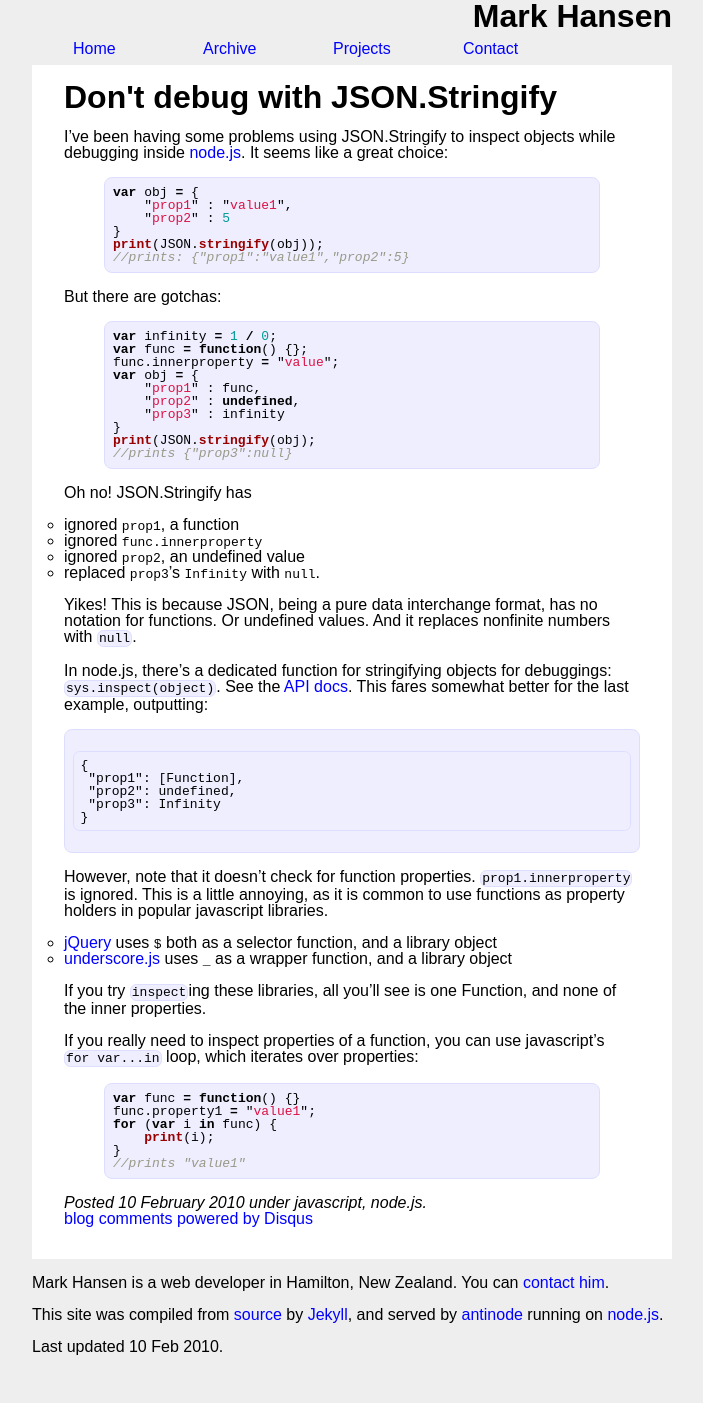
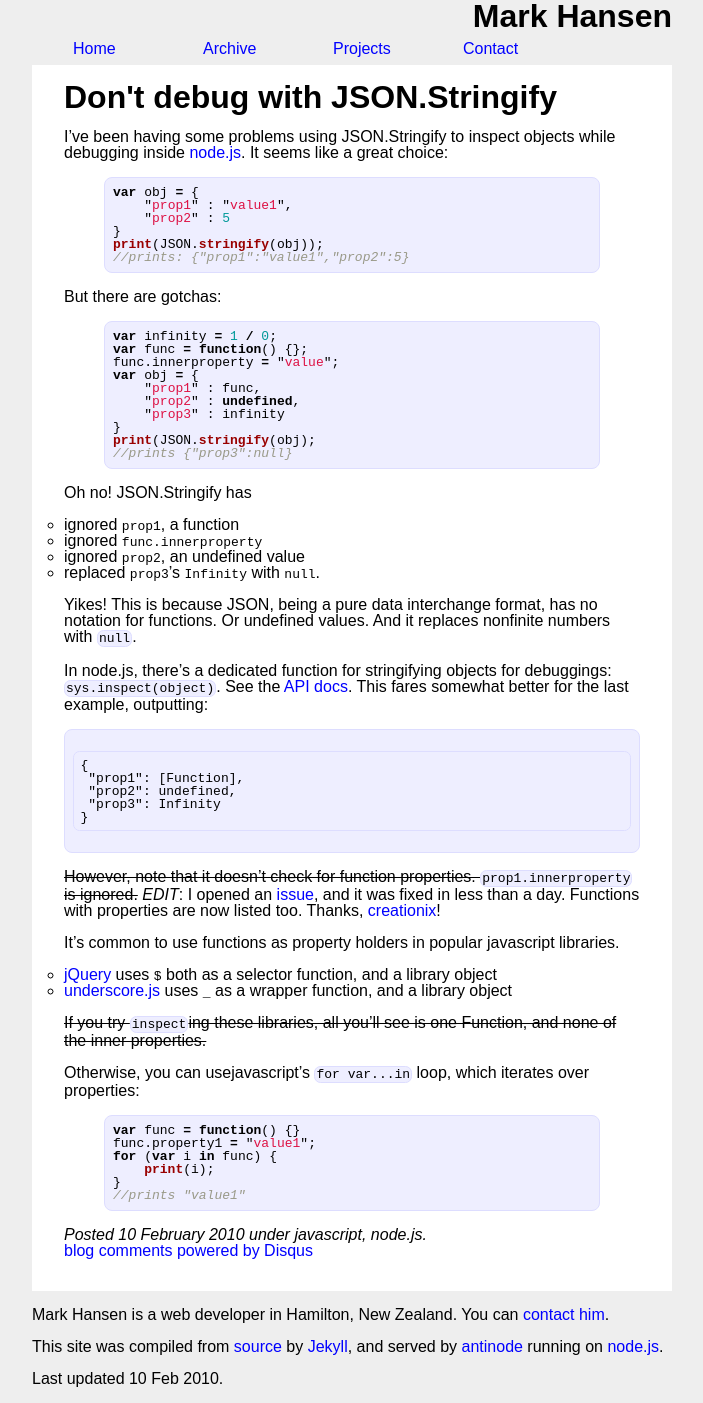
Before and after one commit to mhansen/jekyll-blog, a Jekyll site: the page built from _posts/2010-02-10-inspecting-with-json-stringify.markdown, in a window 1280 px wide. Shown: the whole page, without its empty margins (288-991 px from the left). Built offline with Jekyll 4.4.1, drawn with Linux system fonts in a browser that asks for light colours; nearby versions of some CDN libraries; Markdown is read by kramdown in place of the engine named in the settings; comment, search, counter and statistics services are not loaded; before the commit the page ends 1371 px from its top, so only the background shows below that.

Commit message:
sys.inspect is fixed to work with function properties

```diff
--- a/_posts/2010-02-10-inspecting-with-json-stringify.markdown
+++ b/_posts/2010-02-10-inspecting-with-json-stringify.markdown
@@ -6,7 +6,8 @@ category:
 - node.js
 ---
 
-I've been having some problems using JSON.Stringify to inspect objects while debugging inside [node.js](http://nodejs.org). It seems like a great choice:
+I've been having some problems using JSON.Stringify to inspect objects while
+debugging inside [node.js](http://nodejs.org). It seems like a great choice:
 
 {% highlight javascript %}
 var obj = {
@@ -48,14 +54,26 @@ In node.js, there's a dedicated function for stringifying objects for debuggings
      "prop3": Infinity
     }
 
-However, note that it doesn't check for function properties. `prop1.innerproperty` is ignored. This is a little annoying, as it is common to use functions as property holders in popular javascript libraries.
+<del>However, note that it doesn't check for function properties.
+`prop1.innerproperty` is ignored.</del>
+_EDIT_: I opened an
+[issue](http://github.com/ry/node/issues#issue/61), and it was fixed in less
+than a day. Functions with properties are now listed too.  Thanks,
+[creationix](http://github.com/creationix)!
 
-- [jQuery](http://jquery.com/) uses `$` both as a selector function, and a library object
-- [underscore.js](http://documentcloud.github.com/underscore/) uses `_` as a wrapper function, and a library object
+It's common to use functions as property holders in popular javascript
+libraries.
 
-If you try `inspect`ing these libraries, all you'll see is one Function, and none of the inner properties.
+- [jQuery](http://jquery.com/) uses `$` both as a selector function, and a
+  library object
+- [underscore.js](http://documentcloud.github.com/underscore/) uses `_` as a
+  wrapper function, and a library object
 
-If you really need to inspect properties of a function, you can use javascript's `for var...in` loop, which iterates over properties:
+<del>If you try `inspect`ing these libraries, all you'll see is one Function, and
+none of the inner properties.</del>
+
+Otherwise, you can usejavascript's `for var...in` loop, which iterates over
+properties:
 
 {% highlight javascript %}
 var func = function() {}
```
Also changed, not shown: other parts of _posts/2010-02-10-inspecting-with-json-stringify.markdown (+7 -2 lines), 1 other file.
